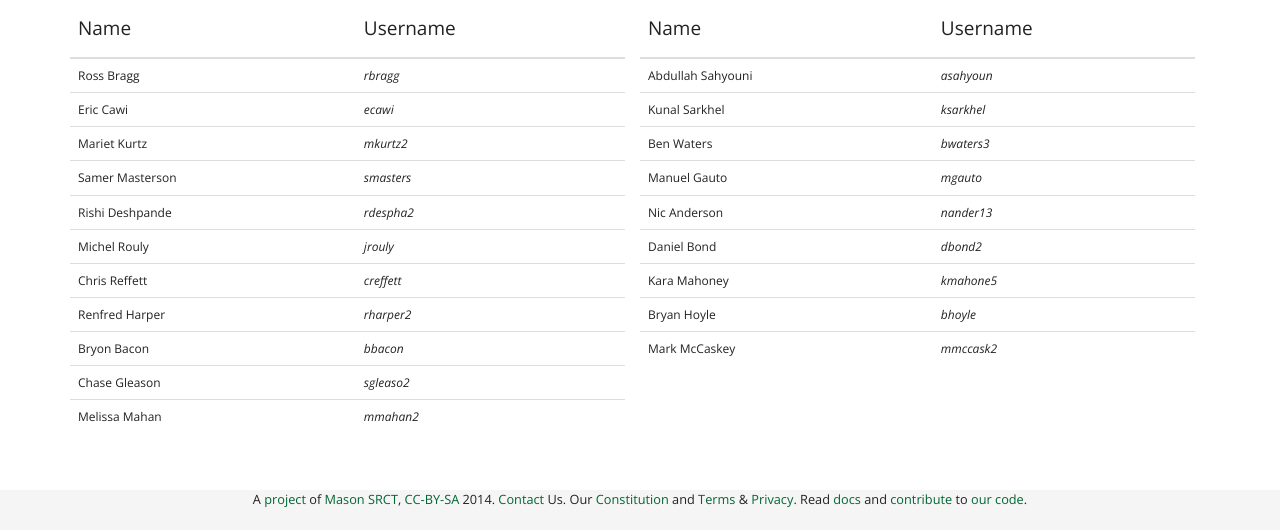
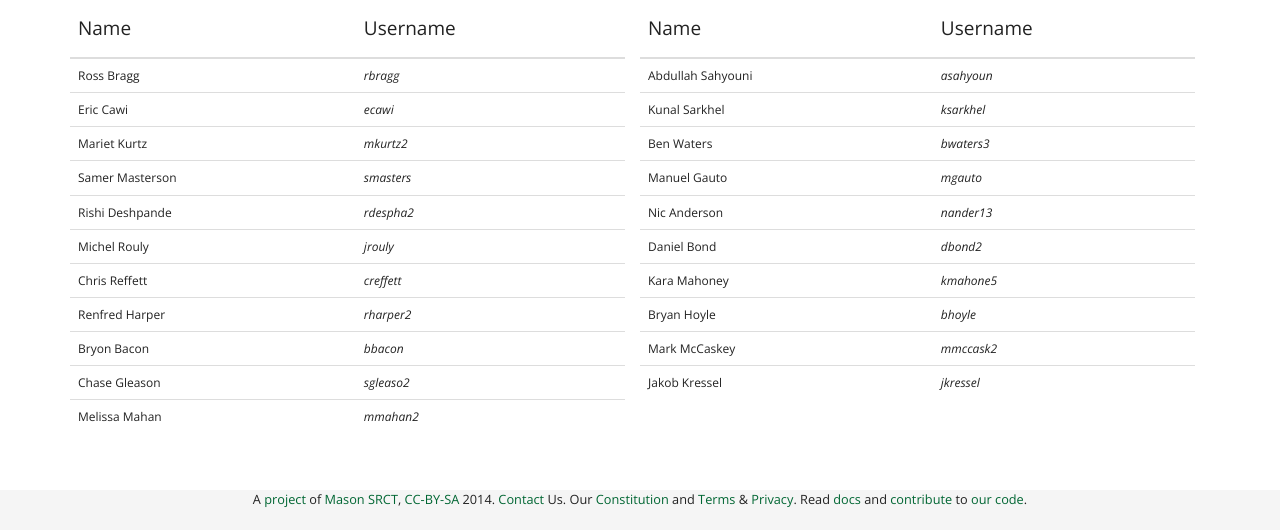
Before and after one commit to srct/srctweb, a Python web app: template srctweb/website/templates/people.html in a window 1280 px wide. Shown: the part 561-1091 px from the top of the page. Run offline with Jinja, Linux system fonts and the light colour scheme; the template is opened without the code that fills it, so the values that code supplies are empty; some libraries are stand-ins or nearby versions.

Commit message:
Jakob Kressel is a developer.

```diff
--- a/srctweb/website/templates/people.html
+++ b/srctweb/website/templates/people.html
@@ -172,6 +172,10 @@ The people who make up this community of developers!
       <td>Mark McCaskey</td>
       <td><em>mmccask2</em></td>
     </tr>
+    <tr>
+      <td>Jakob Kressel</td>
+      <td><em>jkressel</em></td>
+    </tr>
   <tbody>
 </table>
 </div>
```
